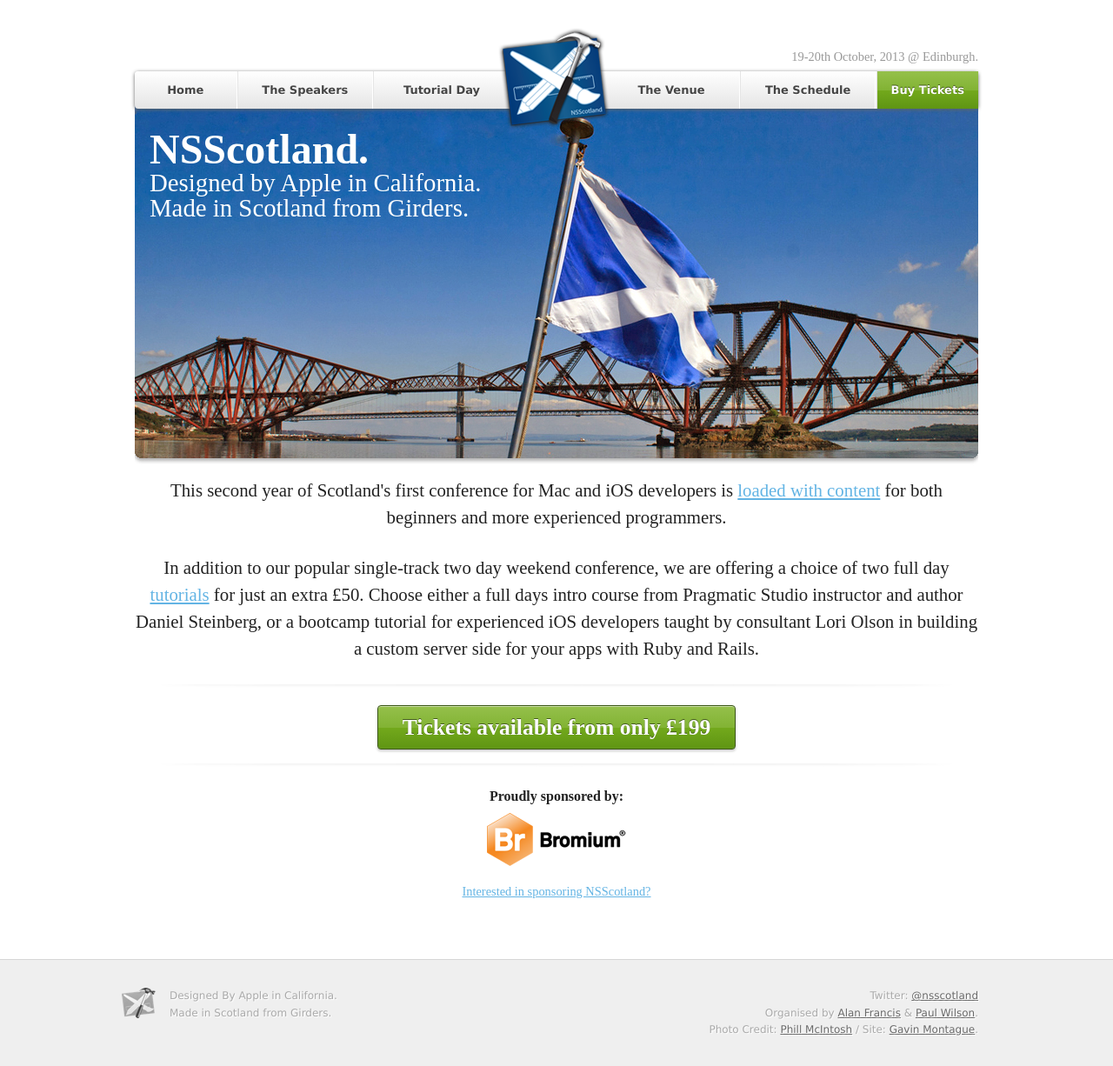
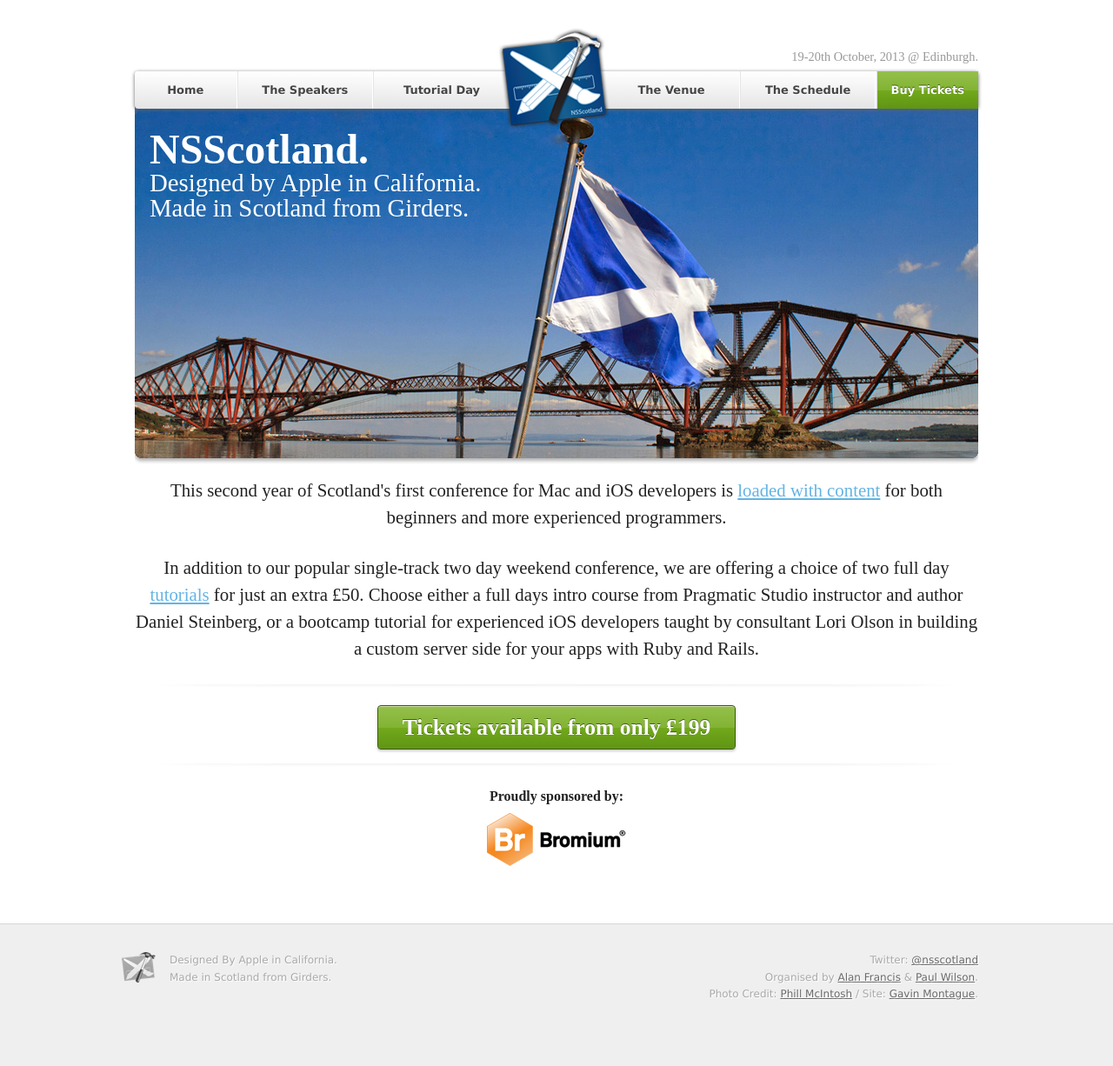
Before and after one commit to acf/nsscotland, a Jekyll site: the page built from index.html, in a window 1280 px wide. Shown: the whole page at 87% size. Built offline with Jekyll 4.4.1, drawn with Linux system fonts in a browser that asks for light colours; after the commit the page ends 1185 px from its top, so only the background shows below that; some of the changed lines change nothing that is shown.

Commit message:
took the sponsorship link off the footer; it's on the sponsor page anyway.

```diff
--- a/_layouts/twentythirteen.html
+++ b/_layouts/twentythirteen.html
@@ -64,7 +64,9 @@
     <div class="large-12 columns" id="sponsors">
       <h2>Proudly sponsored by:</h2>
       <p> <a href="/sponsors.html#bromium"><img src="/images/2013/bromium.png" /></a></p>
-      <p><a href="mailto:sponsorship@nsscotland.com">Interested in sponsoring NSScotland?</a></p>
+      <!--
+      <p><a href="/sponsors.html">Interested in sponsoring NSScotland?</a></p>
+      -->
     </div>
   </div>
 </div>
```
